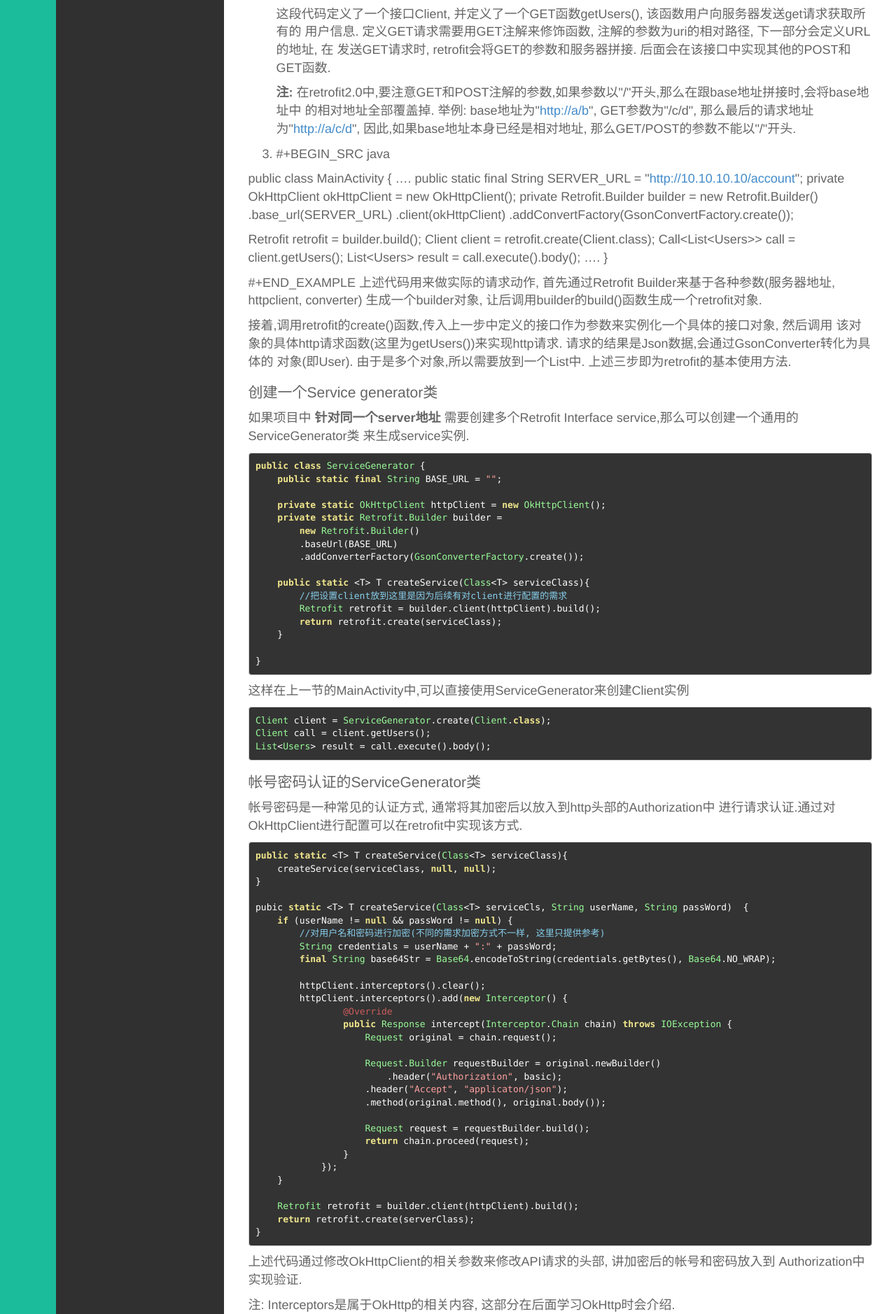
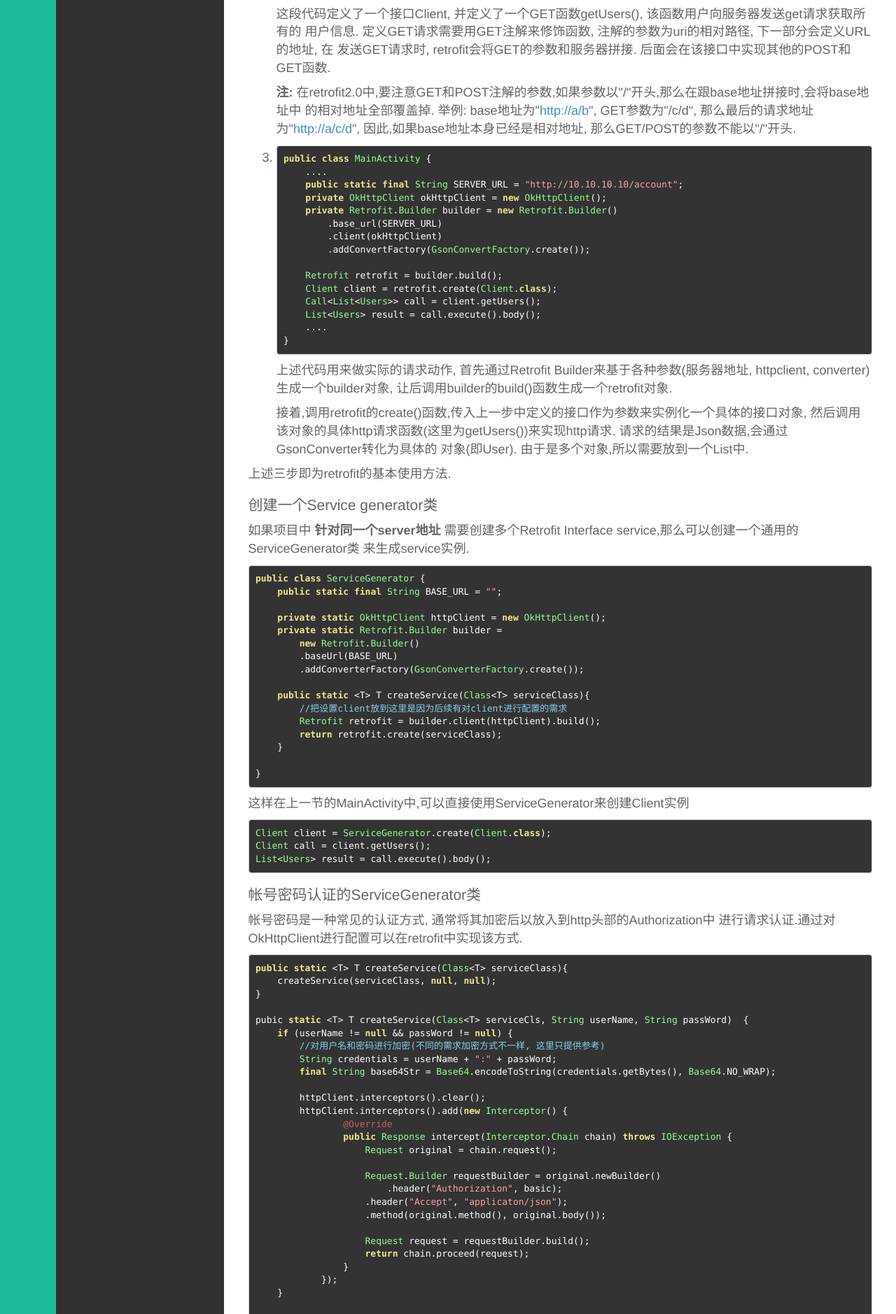
Before and after one commit to byrlx/byrlx.github.io, a Jekyll site: the page built from _posts/Square/2015-11-05-retrofit.html, in a window 1280 px wide. Shown: the part 1400-3278 px from the top of the page at 70% size. Built offline with Jekyll 4.4.1, drawn with Linux system fonts in a browser that asks for light colours; some of the changed text lies outside the part shown.

Commit message:
update blog

```diff
--- a/_posts/Square/2015-11-05-retrofit.html
+++ b/_posts/Square/2015-11-05-retrofit.html
@@ -115,31 +115,27 @@ public interface Client {
 的相对地址全部覆盖掉. 举例: base地址为"<a href="http://a/b">http://a/b</a>", GET参数为"/c/d", 那么最后的请求地址为"<a href="http://a/c/d">http://a/c/d</a>",
 因此,如果base地址本身已经是相对地址, 那么GET/POST的参数不能以"/"开头.
 </p></li>
-<li><a id="orgtarget1"></a>
-   #+BEGIN_SRC  java</li>
-</ol>
-<p>
+<li><p>
+<a id="orgtarget1"></a>
+</p>
+<pre class="example">
 public class MainActivity {
-    &#x2026;.
-    public static final String SERVER_URL = "<a href="http://10.10.10.10/account">http://10.10.10.10/account</a>";
+    ....
+    public static final String SERVER_URL = "http://10.10.10.10/account";
     private OkHttpClient okHttpClient = new OkHttpClient();
     private Retrofit.Builder builder = new Retrofit.Builder()
 	.base_url(SERVER_URL)
 	.client(okHttpClient)
 	.addConvertFactory(GsonConvertFactory.create());
-</p>
 
-<p>
     Retrofit retrofit = builder.build();
     Client client = retrofit.create(Client.class);
     Call&lt;List&lt;Users&gt;&gt; call = client.getUsers();
     List&lt;Users&gt; result = call.execute().body();
-    &#x2026;.
+    ....
 }
-</p>
-
+</pre>
 <p>
-#+END_EXAMPLE
 上述代码用来做实际的请求动作, 首先通过Retrofit Builder来基于各种参数(服务器地址, httpclient, converter)
 生成一个builder对象, 让后调用builder的build()函数生成一个retrofit对象.
 </p>
@@ -148,6 +144,9 @@ public class MainActivity {
 接着,调用retrofit的create()函数,传入上一步中定义的接口作为参数来实例化一个具体的接口对象, 然后调用
 该对象的具体http请求函数(这里为getUsers())来实现http请求. 请求的结果是Json数据,会通过GsonConverter转化为具体的
 对象(即User). 由于是多个对象,所以需要放到一个List中.
+</p></li>
+</ol>
+<p>
 上述三步即为retrofit的基本使用方法.
 </p>
 </div>
--- a/org/Square/2015-11-05-retrofit.org
+++ b/org/Square/2015-11-05-retrofit.org
@@ -82,7 +82,7 @@ public interface Client {
    的相对地址全部覆盖掉. 举例: base地址为"http://a/b", GET参数为"/c/d", 那么最后的请求地址为"http://a/c/d",
    因此,如果base地址本身已经是相对地址, 那么GET/POST的参数不能以"/"开头.
 3. <<主程序中实现get请求>>
-   #+BEGIN_SRC  java
+   #+BEGIN_EXAMPLE
 public class MainActivity {
     ....
     public static final String SERVER_URL = "http://10.10.10.10/account";
```
Lines whose indentation alone changed are shown as unchanged.
